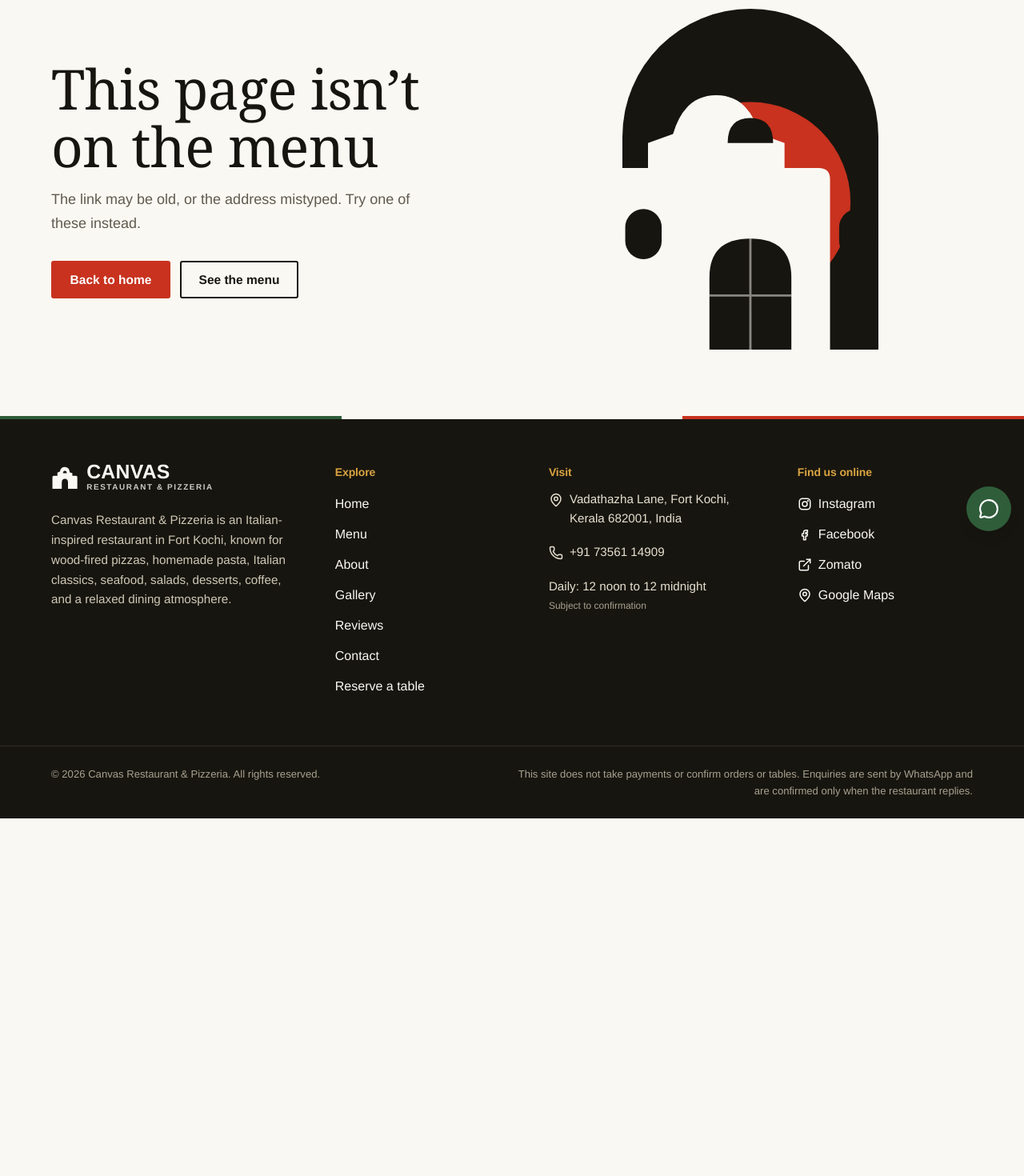
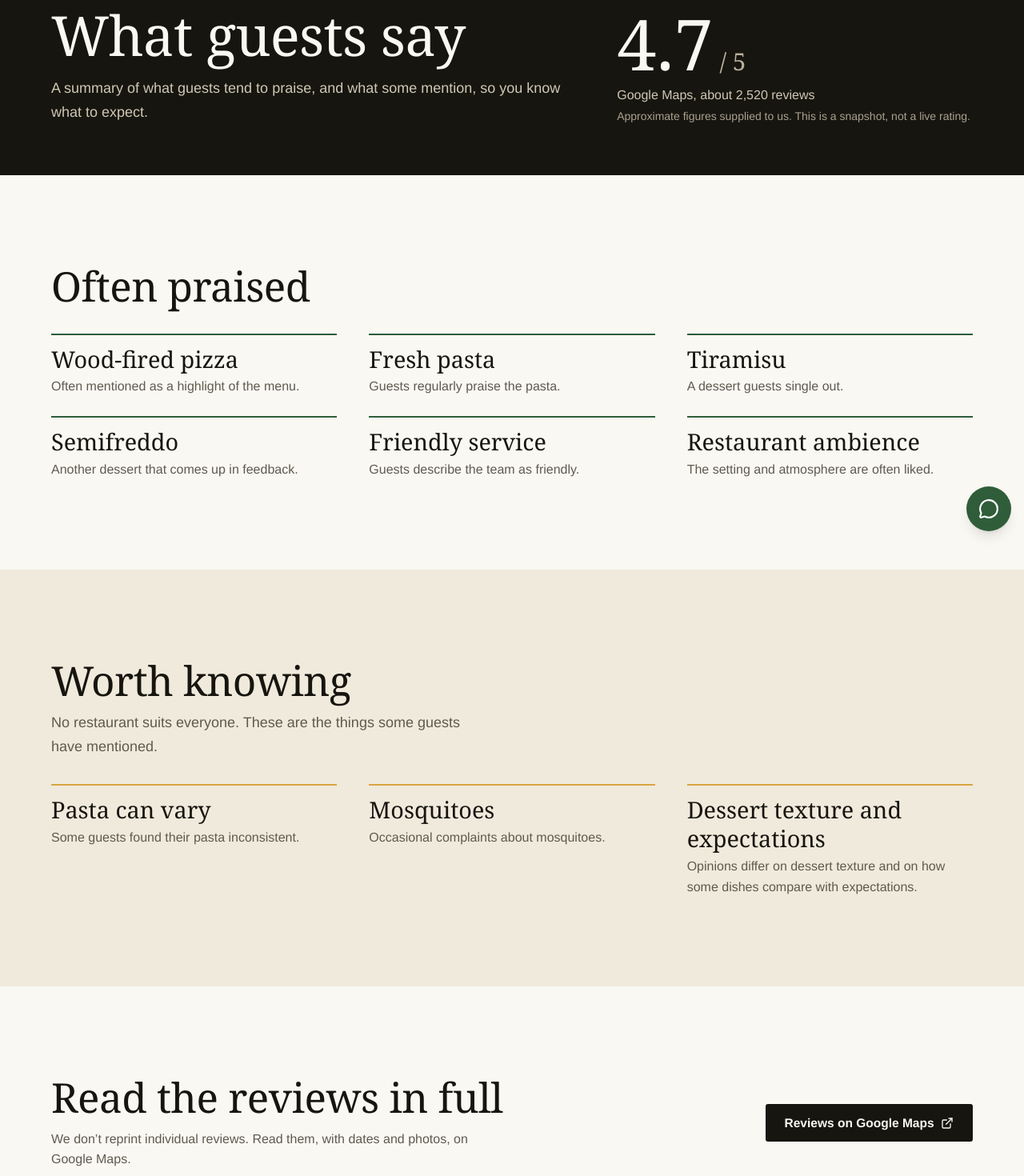
Before and after one commit to abinaze/canvas-restaurant, a React (Vite) app: page /reviews in a window 1280 px wide. Shown: the part 120-1590 px from the top of the page at 80% size. Before the commit the page ends 1143 px from the top, so only its background shows below. Built offline with nearby package versions, Linux system fonts and the light colour scheme.

Commit message:
Build customer review section
Feedback shown as themes with the supplied rating labelled as a snapshot. No invented names or quotes.

```diff
--- a/src/App.tsx
+++ b/src/App.tsx
@@ -8,6 +8,7 @@ import Home from "./pages/Home";
 
 const Menu = lazy(() => import("./pages/Menu"));
 const Gallery = lazy(() => import("./pages/Gallery"));
+const Reviews = lazy(() => import("./pages/Reviews"));
 const Reserve = lazy(() => import("./pages/Reserve"));
 const Cart = lazy(() => import("./pages/Cart"));
 const NotFound = lazy(() => import("./pages/NotFound"));
@@ -23,6 +24,7 @@ export default function App() {
                   <Route index element={<Home />} />
                   <Route path="menu" element={<Menu />} />
                   <Route path="gallery" element={<Gallery />} />
+                  <Route path="reviews" element={<Reviews />} />
                   <Route path="reserve" element={<Reserve />} />
                   <Route path="cart" element={<Cart />} />
                   <Route path="*" element={<NotFound />} />
--- /dev/null
+++ b/src/data/reviews.ts
@@ -0,0 +1,35 @@
+/**
+ * Customer feedback is shown as themes, not quotes. We have no verified
+ * reviewer names, dates or wording, so none are invented here.
+ * If you obtain permission to quote a review, add it to `quotes`.
+ */
+export interface ReviewTheme {
+  id: string;
+  title: string;
+  tone: "positive" | "mixed";
+  summary: string;
+}
+
+export const positiveThemes: ReviewTheme[] = [
+  { id: "wood-fired", title: "Wood-fired pizza", tone: "positive", summary: "Often mentioned as a highlight of the menu." },
+  { id: "pasta", title: "Fresh pasta", tone: "positive", summary: "Guests regularly praise the pasta." },
+  { id: "tiramisu", title: "Tiramisu", tone: "positive", summary: "A dessert guests single out." },
+  { id: "semifreddo", title: "Semifreddo", tone: "positive", summary: "Another dessert that comes up in feedback." },
+  { id: "service", title: "Friendly service", tone: "positive", summary: "Guests describe the team as friendly." },
+  { id: "ambience", title: "Restaurant ambience", tone: "positive", summary: "The setting and atmosphere are often liked." },
+];
+
+export const mixedThemes: ReviewTheme[] = [
+  { id: "pasta-consistency", title: "Pasta can vary", tone: "mixed", summary: "Some guests found their pasta inconsistent." },
+  { id: "mosquitoes", title: "Mosquitoes", tone: "mixed", summary: "Occasional complaints about mosquitoes." },
+  { id: "expectations", title: "Dessert texture and expectations", tone: "mixed", summary: "Opinions differ on dessert texture and on how some dishes compare with expectations." },
+];
+
+/** Add verified, permitted quotes here: { text, author?, source, url? }. */
+export interface ReviewQuote {
+  text: string;
+  author?: string;
+  source: string;
+  url?: string;
+}
+export const quotes: ReviewQuote[] = [];
--- a/src/pages/Home.tsx
+++ b/src/pages/Home.tsx
@@ -5,6 +5,7 @@ import { Featured } from "../sections/Featured";
 import { Story } from "../sections/Story";
 import { MenuPreview } from "../sections/MenuPreview";
 import { GalleryPreview } from "../sections/GalleryPreview";
+import { ReviewsPreview } from "../sections/ReviewsPreview";
 import { ReserveBand } from "../sections/ReserveBand";
 import { Location } from "../sections/Location";
 
@@ -19,6 +20,7 @@ export default function Home() {
       <Story />
       <MenuPreview />
       <GalleryPreview />
+      <ReviewsPreview />
       <ReserveBand />
       <Location />
     </>
--- /dev/null
+++ b/src/pages/Reviews.tsx
@@ -0,0 +1,83 @@
+import { ExternalLink } from "lucide-react";
+import { usePageMeta } from "../hooks/usePageMeta";
+import { routes } from "../data/routes";
+import { restaurant } from "../data/restaurant";
+import { positiveThemes, mixedThemes, quotes } from "../data/reviews";
+
+const meta = routes.find((r) => r.path === "reviews")!;
+
+export default function Reviews() {
+  usePageMeta(meta.title, meta.description);
+  const s = restaurant.ratingSnapshot;
+  return (
+    <>
+      <section className="on-ink bg-ink pb-16 pt-32 text-paper">
+        <div className="wrap grid gap-10 lg:grid-cols-[1.2fr_0.8fr] lg:items-end">
+          <div>
+            <h1 className="h-display">What guests say</h1>
+            <p className="lede mt-4">A summary of what guests tend to praise, and what some mention, so you know what to expect.</p>
+          </div>
+          <div>
+            <p className="font-display text-[5.5rem] leading-none">{s.score}<span className="text-3xl text-[#b9b2a0]"> / {s.outOf}</span></p>
+            <p className="mt-2 text-[#cfc8b6]">{s.source}, about {s.reviewCount.toLocaleString("en-IN")} reviews</p>
+            <p className="mt-1 text-sm text-[#a8a190]">{s.note}</p>
+          </div>
+        </div>
+      </section>
+
+      <section className="section" aria-labelledby="liked">
+        <div className="wrap">
+          <h2 id="liked" className="h-section">Often praised</h2>
+          <ul className="mt-8 grid gap-x-10 gap-y-6 sm:grid-cols-2 lg:grid-cols-3">
+            {positiveThemes.map((t) => (
+              <li key={t.id} className="border-t-2 border-basil pt-3">
+                <p className="font-display text-[1.8rem] leading-tight">{t.title}</p>
+                <p className="mt-1 text-muted">{t.summary}</p>
+              </li>
+            ))}
+          </ul>
+        </div>
+      </section>
+
+      <section className="section bg-linen" aria-labelledby="mixed">
+        <div className="wrap">
+          <h2 id="mixed" className="h-section">Worth knowing</h2>
+          <p className="lede mt-3">No restaurant suits everyone. These are the things some guests have mentioned.</p>
+          <ul className="mt-8 grid gap-x-10 gap-y-6 sm:grid-cols-2 lg:grid-cols-3">
+            {mixedThemes.map((t) => (
+              <li key={t.id} className="border-t-2 border-ochre pt-3">
+                <p className="font-display text-[1.8rem] leading-tight">{t.title}</p>
+                <p className="mt-1 text-muted">{t.summary}</p>
+              </li>
+            ))}
+          </ul>
+        </div>
+      </section>
+
+      {quotes.length > 0 && (
+        <section className="section">
+          <div className="wrap grid gap-8 md:grid-cols-2">
+            {quotes.map((q, i) => (
+              <figure key={i}>
+                <blockquote className="font-display text-3xl">“{q.text}”</blockquote>
+                <figcaption className="mt-2 text-sm text-muted">{q.author ? `${q.author}, ` : ""}{q.url ? <a href={q.url} className="link-underline">{q.source}</a> : q.source}</figcaption>
+              </figure>
+            ))}
+          </div>
+        </section>
+      )}
+
+      <section className="section">
+        <div className="wrap flex flex-wrap items-center justify-between gap-6">
+          <div className="max-w-xl">
+            <h2 className="h-section">Read the reviews in full</h2>
+            <p className="mt-3 text-muted">We don’t reprint individual reviews. Read them, with dates and photos, on Google Maps.</p>
+          </div>
+          <a href={restaurant.links.googleMaps} target="_blank" rel="noopener noreferrer" className="btn btn-ink">
+            Reviews on Google Maps <ExternalLink size={16} aria-hidden /><span className="sr-only"> (opens in a new tab)</span>
+          </a>
+        </div>
+      </section>
+    </>
+  );
+}
--- /dev/null
+++ b/src/sections/ReviewsPreview.tsx
@@ -0,0 +1,38 @@
+import { Link } from "react-router-dom";
+import { ExternalLink } from "lucide-react";
+import { restaurant } from "../data/restaurant";
+import { positiveThemes } from "../data/reviews";
+
+export function ReviewsPreview() {
+  const s = restaurant.ratingSnapshot;
+  return (
+    <section className="section bg-ink text-paper on-ink" aria-labelledby="reviews-preview-title">
+      <div className="wrap grid gap-12 lg:grid-cols-[0.8fr_1.2fr] lg:gap-20">
+        <div>
+          <h2 id="reviews-preview-title" className="h-section">What guests like</h2>
+          <p className="mt-8 font-display text-[6.5rem] leading-none">{s.score}<span className="text-4xl text-[#b9b2a0]"> / {s.outOf}</span></p>
+          <p className="mt-3 max-w-xs text-[#cfc8b6]">
+            {s.source} rating from about {s.reviewCount.toLocaleString("en-IN")} reviews.
+          </p>
+          <p className="mt-1 max-w-xs text-sm text-[#a8a190]">A snapshot supplied to us, not a live rating.</p>
+        </div>
+        <div>
+          <ul className="grid gap-x-8 gap-y-5 sm:grid-cols-2">
+            {positiveThemes.slice(0, 6).map((t) => (
+              <li key={t.id} className="border-t border-white/20 pt-3">
+                <p className="font-display text-2xl">{t.title}</p>
+                <p className="mt-1 text-sm text-[#b9b2a0]">{t.summary}</p>
+              </li>
+            ))}
+          </ul>
+          <div className="mt-10 flex flex-wrap gap-3">
+            <Link to="/reviews" className="btn btn-primary">Read the full picture</Link>
+            <a href={restaurant.links.googleMaps} target="_blank" rel="noopener noreferrer" className="btn btn-outline">
+              Reviews on Google Maps <ExternalLink size={16} aria-hidden /><span className="sr-only"> (opens in a new tab)</span>
+            </a>
+          </div>
+        </div>
+      </div>
+    </section>
+  );
+}
```
